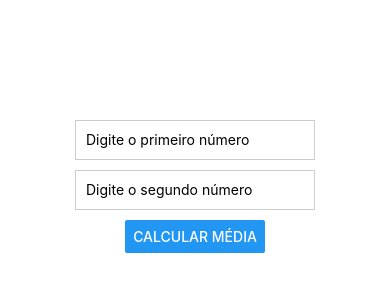
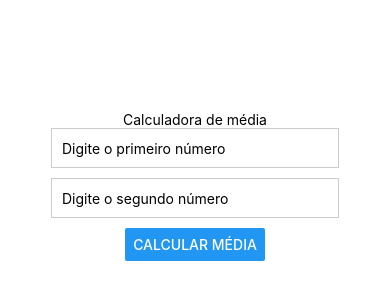
Before and after one commit to lucasmello19/DS151_aula3, a React Native app in the folder aula03/: screen / in a window 390 px wide. Shown: the part 236-536 px from the top of the page. Built offline with nearby package versions, Linux system fonts and the light colour scheme.

Commit message:
update title

```diff
--- a/aula03/MediaCalculatorComponent/MediaCalculator.js
+++ b/aula03/MediaCalculatorComponent/MediaCalculator.js
@@ -17,6 +17,9 @@ const MediaCalculator = () => {
 
     return (
         <View style={styles.container}>
+            <Text>
+                {"Calculadora de média"}
+            </Text>
             <TextInput
                 style={styles.input}
                 placeholder="Digite o primeiro número"
@@ -36,7 +39,8 @@ const MediaCalculator = () => {
                 onPress={calcularMedia}
             />
             <Text>
-                {result}</Text>
+                {result}
+            </Text>
         </View>
     )
 }
--- a/aula03/MediaCalculatorComponent/MediaCalculatorStyles.js
+++ b/aula03/MediaCalculatorComponent/MediaCalculatorStyles.js
@@ -7,7 +7,7 @@ const styles = StyleSheet.create({
         alignItems: 'center',
     },
     input: {
-        width: '100%',
+        width: '120%',
         height: 40,
         borderWidth: 1,
         borderColor: '#ccc',
```
